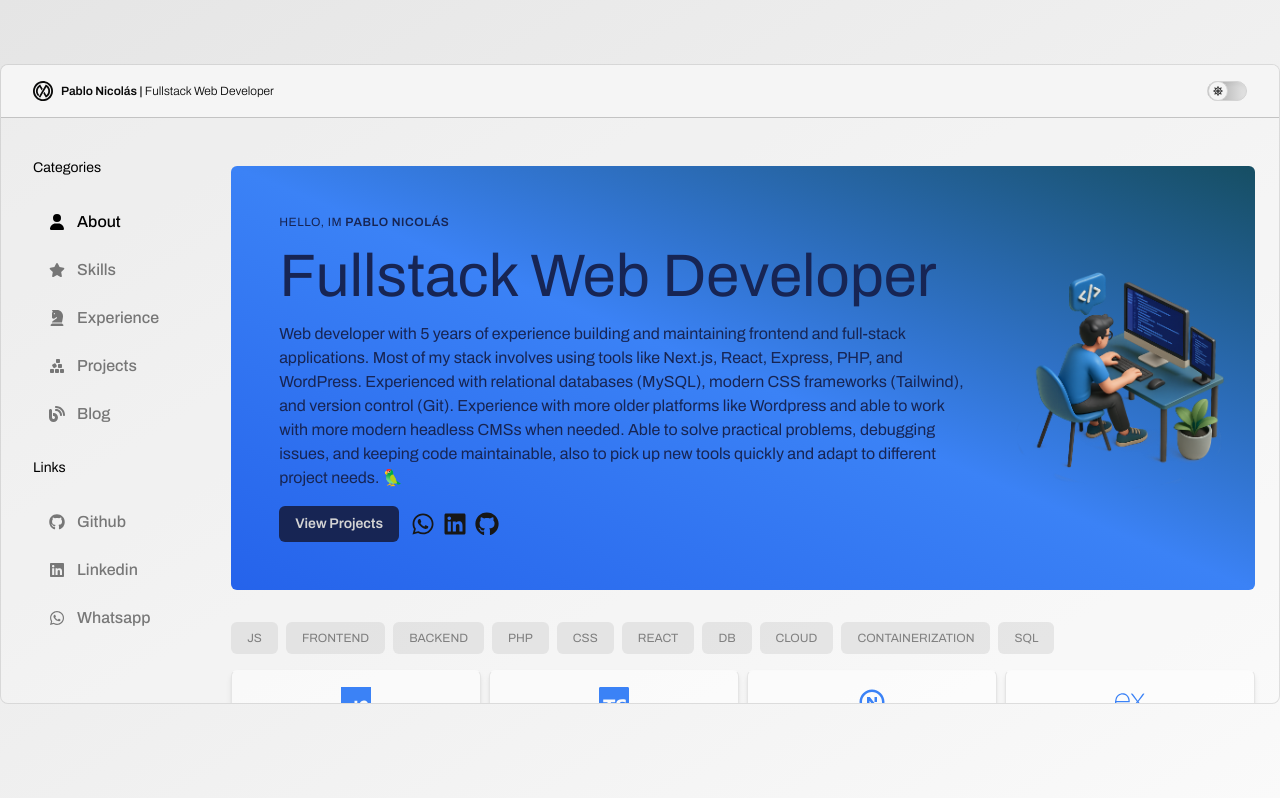
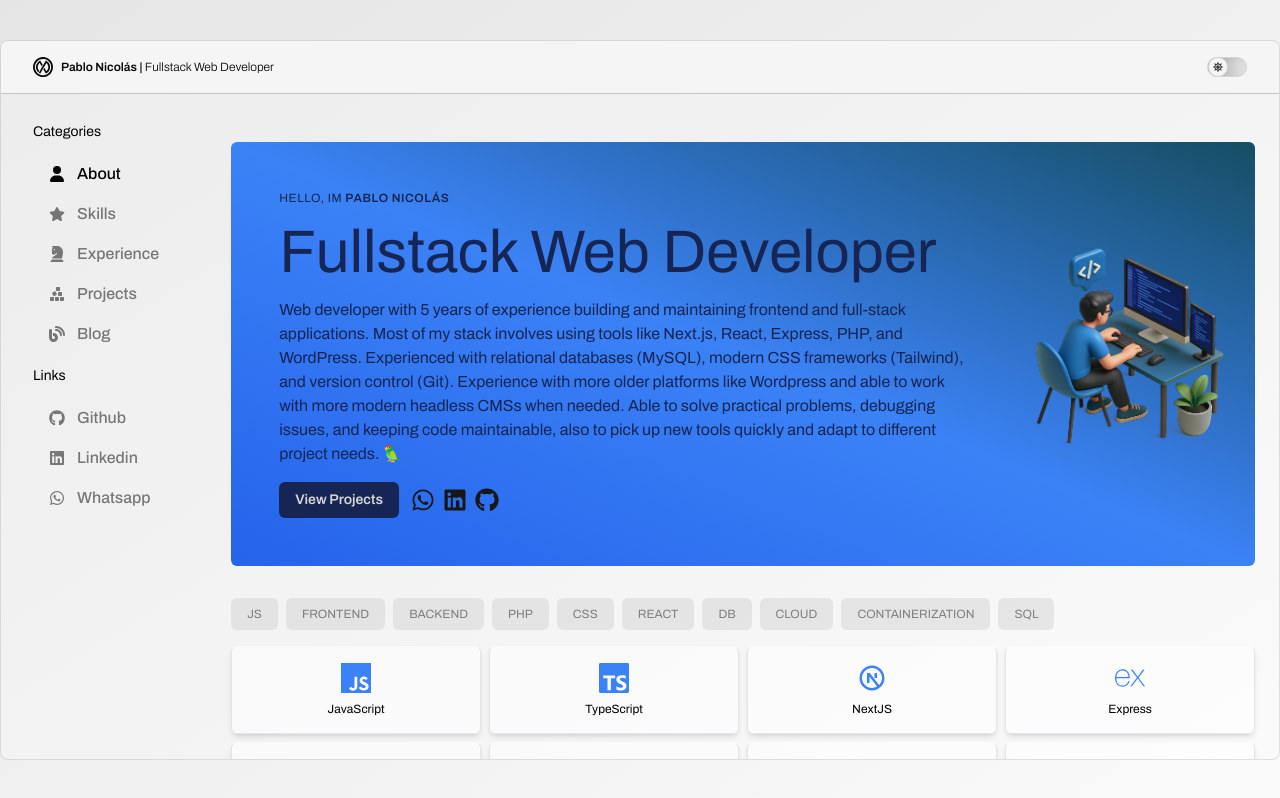
Before and after one commit to pncar/PortfolioNext, a Next.js app: page / in a window 1280 px wide. Built offline with nearby package versions, Linux system fonts and the light colour scheme.

Commit message:
fixed nav for certain resolutions

```diff
--- a/src/app/components/Navbar.tsx
+++ b/src/app/components/Navbar.tsx
@@ -21,16 +21,16 @@ const Navbar = () => {
   return(
   <div className="flex md:p-6 bg-primary-50 dark:bg-primary-900 md:bg-transparent md:dark:bg-transparent shadow-lg md:shadow-none border-b md:border-b-0 border-primary-600 border-opacity-50">
       <div className="flex flex-row md:flex-col gap-2 w-full py-2 md:py-0 px-2">
-        <h3 className="hidden md:block text-sm py-4">Categories</h3>
-        <ul className="gap-y-2 font-medium w-full md:w-auto flex flex-row md:flex-col">
+        <h3 className="hidden md:block text-sm py-1 2xl:py-4">Categories</h3>
+        <ul className="gap-y-0 2xl:gap-y-2 font-medium w-full md:w-auto flex flex-row md:flex-col">
           <LinkItem to="/"><FaUser/><span className="hidden md:flex">About</span></LinkItem>
           <LinkItem to="/skills"><FaStar/><span className="hidden md:flex">Skills</span></LinkItem>
           <LinkItem to="/experience"><FaChessKnight/><span className="hidden md:flex">Experience</span></LinkItem>
           <LinkItem to="/projects"><FaCubesStacked/><span className="hidden md:flex">Projects</span></LinkItem>
           <LinkItem to="/blog"><FaBlog/><span className="hidden md:flex">Blog</span></LinkItem>
         </ul>
-        <h3 className="hidden md:block text-sm py-4">Links</h3>
-        <ul className="gap-y-2 font-medium w-full md:w-auto flex items-center md:items-start flex-row md:flex-col justify-end md:justify-start">
+        <h3 className="hidden md:block text-sm py-1 2xl:py-4">Links</h3>
+        <ul className="gap-y-0 2xl:gap-y-2 font-medium w-full md:w-auto flex items-center md:items-start flex-row md:flex-col justify-end md:justify-start">
           <LinkItem to={`https://github.com/pncar`}><FaGithub/><span className="hidden md:flex">Github</span></LinkItem>
           <LinkItem to={`https://www.linkedin.com/in/pncar`}><FaLinkedin/><span className="hidden md:flex">Linkedin</span></LinkItem>
           <LinkItem to={`https://wa.me/541169698665`}><FaWhatsapp/><span className="hidden md:flex">Whatsapp</span></LinkItem>
--- a/src/app/layout.tsx
+++ b/src/app/layout.tsx
@@ -44,8 +44,8 @@ export default function RootLayout({
               <CanvasBackground/>
           </div>
           }
-          <div className={`bg-transparent md:bg-primary-950 bg-gradient-to-br from-primary-200 dark:from-primary-950 to-primary-50 dark:to-primary-900 min-h-screen dark:text-primary-100 xl:py-16`}>
-            <div className="z-10 bg-primary-50/30 dark:bg-primary-900/30 border border-primary-500/20 relative flex flex-col xl:container m-auto w-full 2xl:w-2/3 h-screen xl:h-[80vh] max-h-screen xl:max-h-[80vh] md:rounded-lg overflow-hidden">
+          <div className={`bg-transparent md:bg-primary-950 bg-gradient-to-br from-primary-200 dark:from-primary-950 to-primary-50 dark:to-primary-900 min-h-screen dark:text-primary-100 max-h-screen flex items-center`}>
+            <div className="z-10 bg-primary-50/30 dark:bg-primary-900/30 border border-primary-500/20 relative flex flex-col xl:container m-auto w-full 2xl:w-2/3 h-screen xl:h-[90vh] 2xl:h-[80vh] max-h-screen xl:max-h-[90vh] 2xl:max-h-[80vh] md:rounded-lg overflow-hidden">
               <div className="bg-primary-100 dark:bg-primary-900 w-full p-4 md:px-8 border-b border-primary-600/30 hidden md:flex items-center gap-x-2">
                 <div className="flex items-center gap-x-2 w-full text-primary-950 dark:text-primary-50">
                   <img src={logo100.src} className="w-5 h-5 invert dark:invert-0"/>
```
